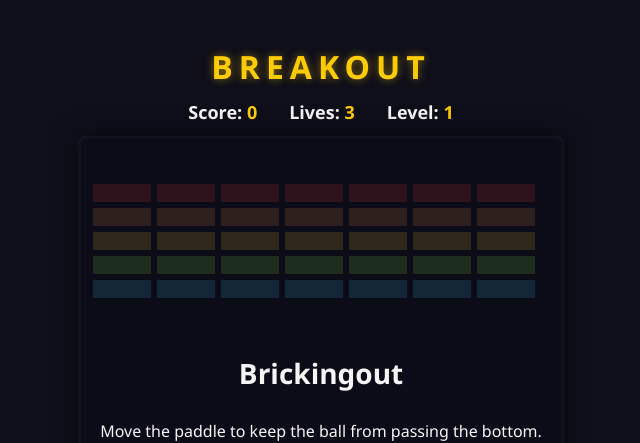
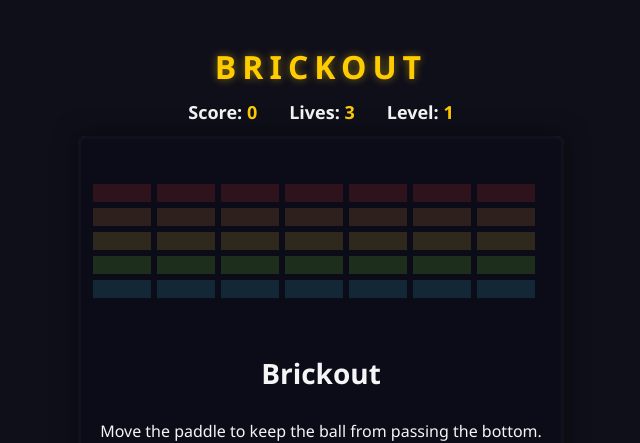
Before and after one commit to NeilPena/bricks-game, a React (Create React App) app in the folder client/: page / in a window 1280 px wide. Shown: the top 443 px of the page, without its empty margins (319-959 px from the left). Built offline with nearby package versions, Linux system fonts and the light colour scheme; no server answers.

Commit message:
Changing the header

```diff
--- a/client/src/App.js
+++ b/client/src/App.js
@@ -4,7 +4,7 @@ import Game from './components/Game';
 function App() {
   return (
     <div className="app">
-      <h1 className="title">BREAKOUT</h1>
+      <h1 className="title">BRICKOUT</h1>
       <Game />
     </div>
   );
--- a/client/src/components/Game.jsx
+++ b/client/src/components/Game.jsx
@@ -304,7 +304,7 @@ export default function Game() {
           <div className="overlay-panel">
             {status === 'idle' && (
               <>
-                <h2>Brickingout</h2>
+                <h2>Brickout</h2>
                 <p>Move the paddle to keep the ball from passing the bottom.<br />Clear every block to win the round.</p>
                 <button onClick={startGame}>Start Game</button>
               </>
```
